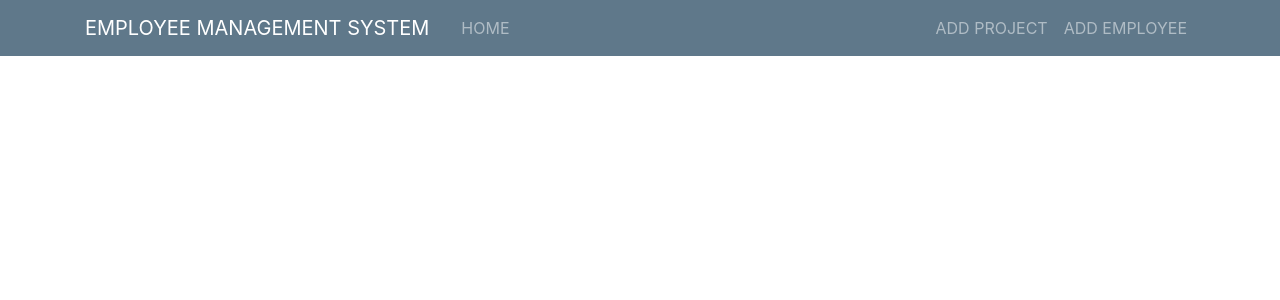
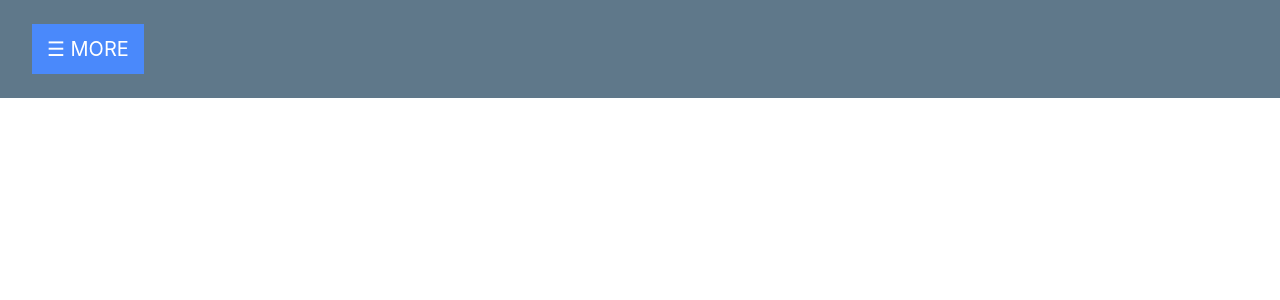
Before and after one commit to vaishakhRaveendran/CompanyDataBase, a Flask app: page /home_page in a window 1280 px wide. Shown: the top 300 px of the page. Run offline with Flask 3, Linux system fonts and the light colour scheme.

Commit message:
adding_employee.html added

```diff
--- a/STATIC/main.css
+++ b/STATIC/main.css
@@ -13,7 +13,7 @@ h1, h2, h3, h4, h5, h6 {
 }
 
 .site-header .navbar-nav .nav-link {
-  color: #cbd5db;
+  color: #444444;
 }
 
 .site-header .navbar-nav .nav-link:hover {
@@ -51,30 +51,55 @@ a.article-title:hover {
   margin-right: 16px;
 }
 
-.article-metadata {
-  padding-bottom: 1px;
-  margin-bottom: 4px;
-  border-bottom: 1px solid #e3e3e3
+
+.sidebar {
+  height: 100%;
+  width: 0;
+  position: fixed;
+  z-index: 1;
+  top: 0;
+  left: 0;
+  background: #393a69 ;
+  overflow-x: hidden;
+  transition: 0.5s;
+  padding-top: 50px;
 }
 
-.article-metadata a:hover {
-  color: #333;
+.sidebar a {
+  padding: 8px 8px 8px 32px;
   text-decoration: none;
+  font-size: 25px;
+  color: white;
+  display: block;
+  transition: 0.3s;
 }
 
-.article-svg {
-  width: 25px;
-  height: 25px;
-  vertical-align: middle;
+.sidebar a:hover {
+  color: #f1f1f1;
 }
 
-.account-img {
-  height: 125px;
-  width: 125px;
-  margin-right: 20px;
-  margin-bottom: 16px;
+.sidebar .closebtn {
+  position: absolute;
+  top: 0;
+  right: 25px;
+  font-size: 36px;
+  margin-left: 50px;
 }
 
-.account-heading {
-  font-size: 2.5rem;
+.openbtn {
+  font-size: 20px;
+  cursor: pointer;
+  background-color:#4a89fb  ;
+  color: white;
+  padding: 10px 15px;
+  border: none;
 }
+
+.openbtn:hover {
+  background-color: #04087f;
+}
+
+#main {
+  transition: margin-left .5s;
+  padding: 16px;
+}
--- a/TEMPLATES/layout.html
+++ b/TEMPLATES/layout.html
@@ -1,4 +1,3 @@
-
 <!DOCTYPE html>
 <html lang="en">
 <head>
@@ -12,6 +11,7 @@
     <meta name="viewport" content="width=device-width, initial-scale=1, shrink-to-fit=no">
 
     <!-- Bootstrap CSS -->
+    <script src="sidebar.js"></script>
     <link rel="stylesheet" type="text/css" href="{{url_for('static',filename='main.css')}}">
     <link rel="stylesheet" href="https://cdn.jsdelivr.net/npm/bootstrap@4.4.1/dist/css/bootstrap.min.css" integrity="sha384-Vkoo8x4CGsO3+Hhxv8T/Q5PaXtkKtu6ug5TOeNV6gBiFeWPGFN9MuhOf23Q9Ifjh" crossorigin="anonymous">
 
@@ -19,24 +19,32 @@
 <body>
     <header class="site-header">
       <nav class="navbar navbar-expand-md navbar-dark bg-steel fixed-top">
-        <div class="container">
-          <a class="navbar-brand mr-4" href="/">EMPLOYEE MANAGEMENT SYSTEM</a>
-          <button class="navbar-toggler" type="button" data-toggle="collapse" data-target="#navbarToggle" aria-controls="navbarToggle" aria-expanded="false" aria-label="Toggle navigation">
-            <span class="navbar-toggler-icon"></span>
-          </button>
-          <div class="collapse navbar-collapse" id="navbarToggle">
-            <div class="navbar-nav mr-auto">
-              <a class="nav-item nav-link" href="/home_page">HOME</a>
-            </div>
-            <!-- Navbar Right Side -->
-            <div class="navbar-nav">
-              <a class="nav-item nav-link" href="/add_project">ADD PROJECT</a>
-              <a class="nav-item nav-link" href="/add_employee">ADD EMPLOYEE</a>
-            </div>
-          </div>
+        <div id="mySidebar" class="sidebar">
+          <a href="javascript:void(0)" class="closebtn" onclick="closeNav()">&times;</a>
+          <a class="nav-item nav-link" href="/add_project">ADD PROJECT</a>
+          <a class="nav-item nav-link" href="/add_employee">ADD EMPLOYEE</a>
+        </div>
+
+        <div id="main">
+          <button class="openbtn" onclick="openNav()">&#9776; MORE </button>
         </div>
       </nav>
     </header>
+
+    <script>
+    function openNav() {
+      document.getElementById("mySidebar").style.width = "250px";
+      document.getElementById("main").style.marginLeft = "250px";
+    }
+
+    function closeNav() {
+      document.getElementById("mySidebar").style.width = "0";
+      document.getElementById("main").style.marginLeft= "0";
+    }
+
+
+    </script>
+    </div>
     <script src="https://code.jquery.com/jquery-3.4.1.slim.min.js" integrity="sha384-J6qa4849blE2+poT4WnyKhv5vZF5SrPo0iEjwBvKU7imGFAV0wwj1yYfoRSJoZ+n" crossorigin="anonymous"></script>
     <script src="https://cdn.jsdelivr.net/npm/popper.js@1.16.0/dist/umd/popper.min.js" integrity="sha384-Q6E9RHvbIyZFJoft+2mJbHaEWldlvI9IOYy5n3zV9zzTtmI3UksdQRVvoxMfooAo" crossorigin="anonymous"></script>
     <script src="https://cdn.jsdelivr.net/npm/bootstrap@4.4.1/dist/js/bootstrap.min.js" integrity="sha384-wfSDF2E50Y2D1uUdj0O3uMBJnjuUD4Ih7YwaYd1iqfktj0Uod8GCExl3Og8ifwB6" crossorigin="anonymous"></script>
--- a/run.py
+++ b/run.py
@@ -1,10 +1,12 @@
 from flask import Flask, redirect, url_for, render_template
+from forms import addEmployeeForm,addProjectForm
 
 app = Flask(__name__)
 
 @app.route("/add_employee")
 def add_employee():
-    return render_template("add_employee.html")
+    form=addEmployeeForm()
+    return render_template("add_employee.html",form=form)
 
 @app.route("/home_page")
 def home_page():
```
Also changed, not shown: TEMPLATES/add_employee.html (+48 -0 lines), forms.py (added, +26 -0 lines), models.py (deleted).
